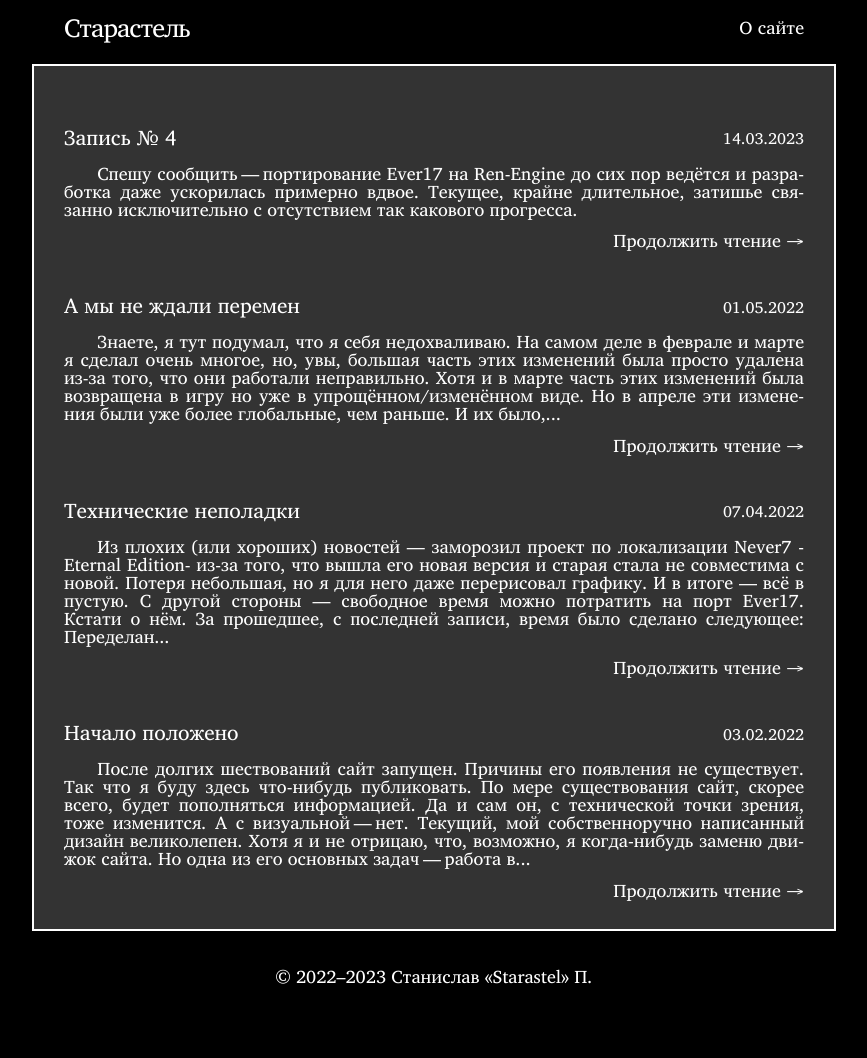
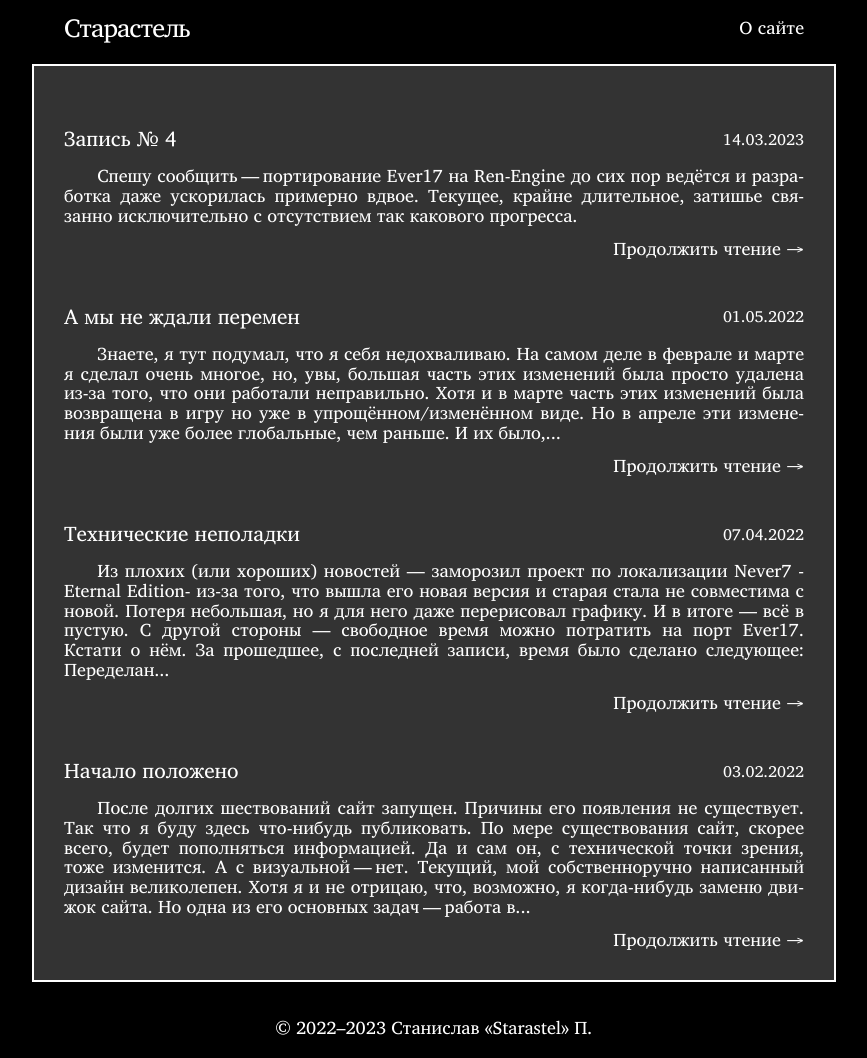
Before and after one commit to Starastel/stStarastel, a Jekyll site: the page built from index.html, in a window 1280 px wide. Shown: the whole page, without its empty margins (206-1073 px from the left). Built offline with Jekyll 4.4.1, drawn with Linux system fonts in a browser that asks for light colours; the list of posts is cut into pages by our own code; before the commit the page ends 1007 px from its top, so only the background shows below that.

Commit message:
Update main.scss

```diff
--- a/assets/main.scss
+++ b/assets/main.scss
@@ -135,17 +135,17 @@ p {
 	-ms-hyphens: auto;
 	hyphens: auto;
 	margin-bottom: 10pt;
-	line-height: 1;
+	line-height: 1.1;
 }
 
 li {
 	> ul,
 	> ol {
 		margin-bottom: 10pt;
-		line-height: 1;
+		line-height: 1.1;
 	}
 	margin-bottom: 10pt;
-	line-height: 1;
+	line-height: 1.1;
 }
 
 h1, h2, h3, h4, h5, h6 {
```
